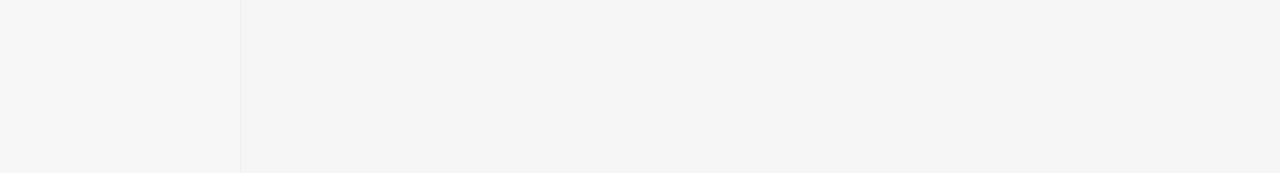
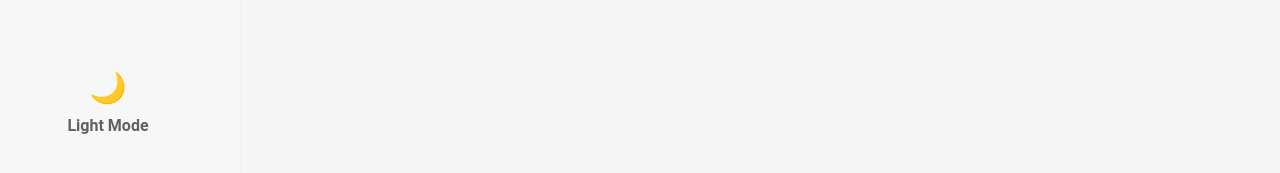
Before and after one commit to nachodev-ui/LI-Frontend, a Next.js app: page /historial in a window 1280 px wide. Shown: the part 525-698 px from the top of the page. Built offline with nearby package versions, Linux system fonts and the light colour scheme.

Commit message:
updated SideBar: add toggleDarkMode button

```diff
--- a/components/SideBar.jsx
+++ b/components/SideBar.jsx
@@ -28,7 +28,7 @@
 
 const SideBar = forwardRef(({ showNav }, ref) => {
   const router = useRouter()
-  const { darkMode } = useDark()
+  const { darkMode, toggleDarkMode } = useDark()
 
   const color = darkMode ? colors.dark : colors.light
 
@@ -66,6 +66,21 @@
           </Link>
         </div>
       ))}
+      <div className="flex justify-center mt-48 mr-6">
+        {/* Moon emoji */}
+        <button onClick={toggleDarkMode}>
+          <span
+            className="text-3xl cursor-pointer transition-all duration-[300]"
+            role="img"
+            aria-label="moon"
+          >
+            🌙
+          </span>
+          <p className="text-gray-700 font-bold mt-2">
+            {darkMode ? 'Dark' : 'Light'} Mode
+          </p>
+        </button>
+      </div>
     </div>
   )
 })
```
